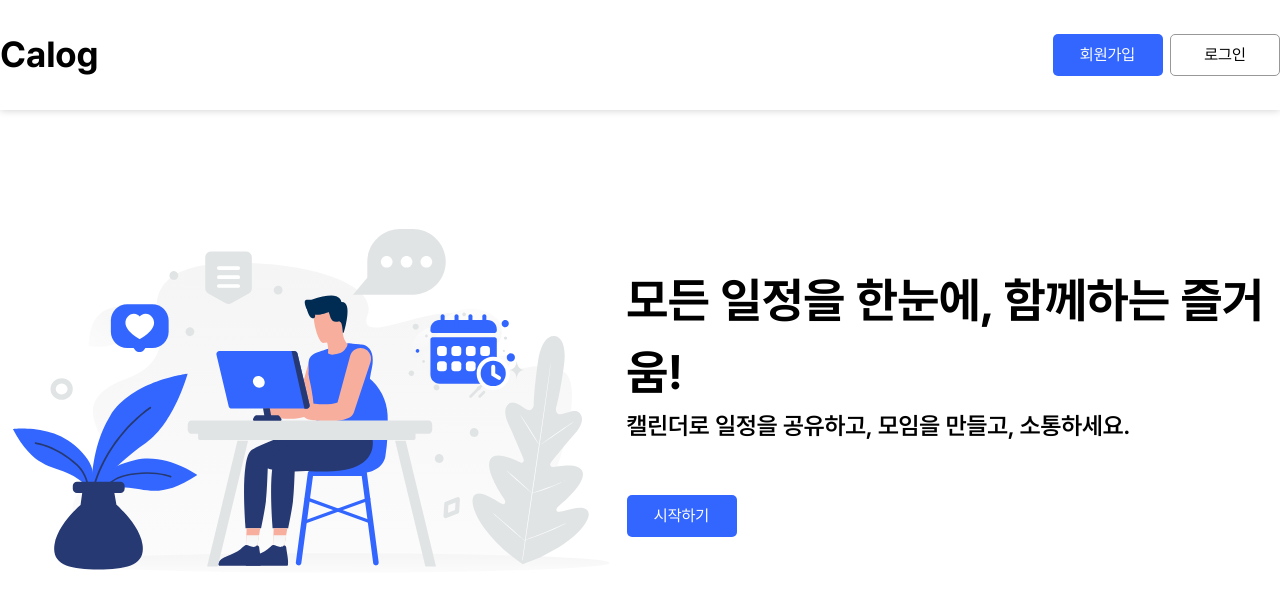
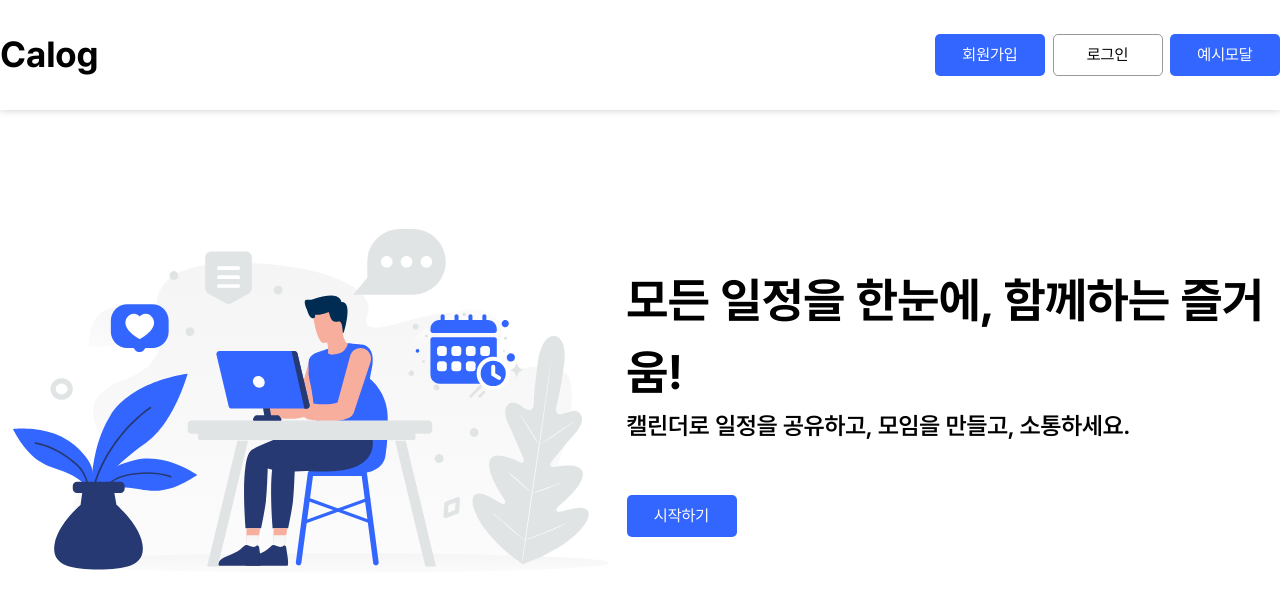
Before and after one commit to calog-project/calog-ui, a Next.js app: page / in a window 1280 px wide. Shown: the top 608 px of the page. Built offline with nearby package versions, Linux system fonts and the light colour scheme.

Commit message:
✨ Feat: 헤더에 예시 모달 및 버튼 추가

```diff
--- a/src/components/LandingHeader/LandingHeader.tsx
+++ b/src/components/LandingHeader/LandingHeader.tsx
@@ -1,9 +1,19 @@
+'use client';
+
 import Link from 'next/link';
 import Button from '../Button/Button';
+import ExampleModal from '../ExampleModal/ExampleModal';
+import useModal from '@/hooks/useModal';
 
 const LandingHeader = () => {
+  const {
+    openModal: exampleOpenModal,
+    handleModalClose: exampleModalClose,
+    handleModalOpen: exampleModalOpen,
+  } = useModal();
+
   return (
-    <header className="fixed top-0 right-0 left-0 bg-white shadow-custom z-sticky py-2">
+    <header className="fixed top-0 right-0 left-0 bg-white shadow-custom py-2 z-50">
       <div className="relative flex items-center h-[100px] m-0 mx-auto max-w-[1400px] justify-between">
         <Link href="/" className="text-[36px] font-bold">
           Calog
@@ -17,6 +27,16 @@ const LandingHeader = () => {
           <Button buttonSize="normal" bgColor="ghost" className="w-[110px] h-[42px]">
             로그인
           </Button>
+
+          {/* 예시를 위한 모달 및 버튼  나중에 지울것 */}
+          <ExampleModal openModal={exampleOpenModal} handleModalClose={exampleModalClose} />
+          <Button
+            buttonSize="normal"
+            bgColor="filled"
+            className="w-[110px] h-[42px] bg-blue-33"
+            onClick={exampleModalOpen}>
+            예시모달
+          </Button>
         </div>
       </div>
     </header>
```
